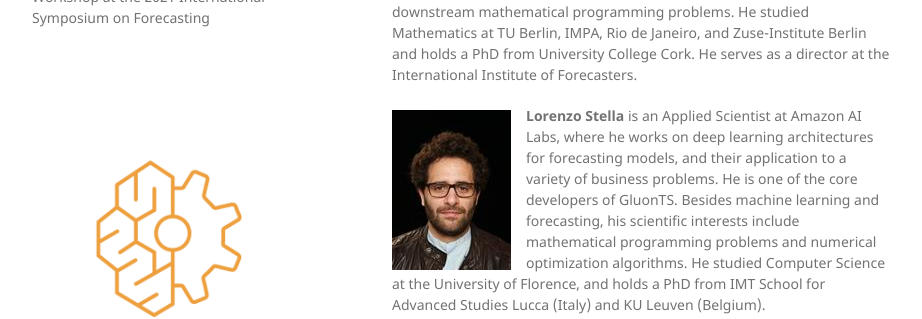
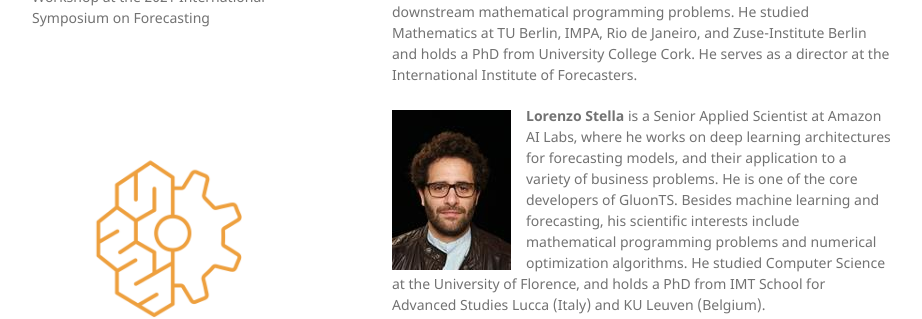
Before and after one commit to lostella/ISF-2021-Deep-Learning-Workshop, a Jekyll site: the page built from index.md, in a window 1280 px wide and 900 px high, scrolled down 698 px. Shown: the part 154-473 px from the top of the window, without its empty margins (178-1100 px from the left). Built offline with Jekyll 4.4.1, drawn with Linux system fonts in a browser that asks for light colours.

Commit message:
correct job title for Lorenzo

```diff
--- a/index.md
+++ b/index.md
@@ -26,7 +26,7 @@ In contrast to its 2020 edition, we will have a longer practical session and cov
 </p>
 
 <p><img align="left" src="./assets/img/stella.jpeg" style="padding-right: 15px; padding-top: 5px;"/>
-<b>Lorenzo Stella</b> is an Applied Scientist at Amazon AI Labs, where he works on deep learning architectures for forecasting models, and their application to a variety of business problems. He is one of the core developers of GluonTS. Besides machine learning and forecasting, his scientific interests include mathematical programming problems and numerical optimization algorithms. He studied Computer Science at the University of Florence, and holds a PhD from IMT School for Advanced Studies Lucca (Italy) and KU Leuven (Belgium).
+<b>Lorenzo Stella</b> is a Senior Applied Scientist at Amazon AI Labs, where he works on deep learning architectures for forecasting models, and their application to a variety of business problems. He is one of the core developers of GluonTS. Besides machine learning and forecasting, his scientific interests include mathematical programming problems and numerical optimization algorithms. He studied Computer Science at the University of Florence, and holds a PhD from IMT School for Advanced Studies Lucca (Italy) and KU Leuven (Belgium).
 </p>
 
 ## Schedule
```
